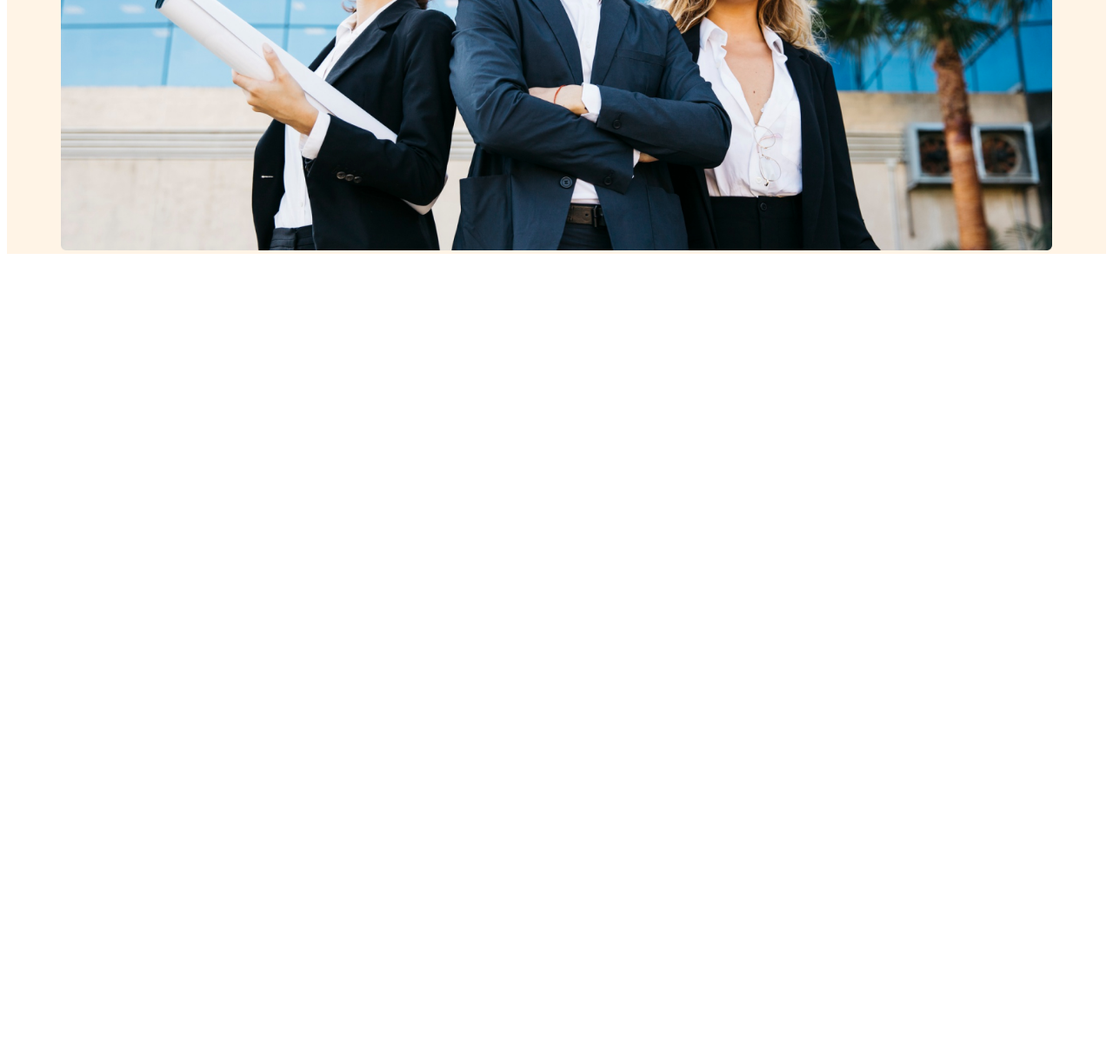
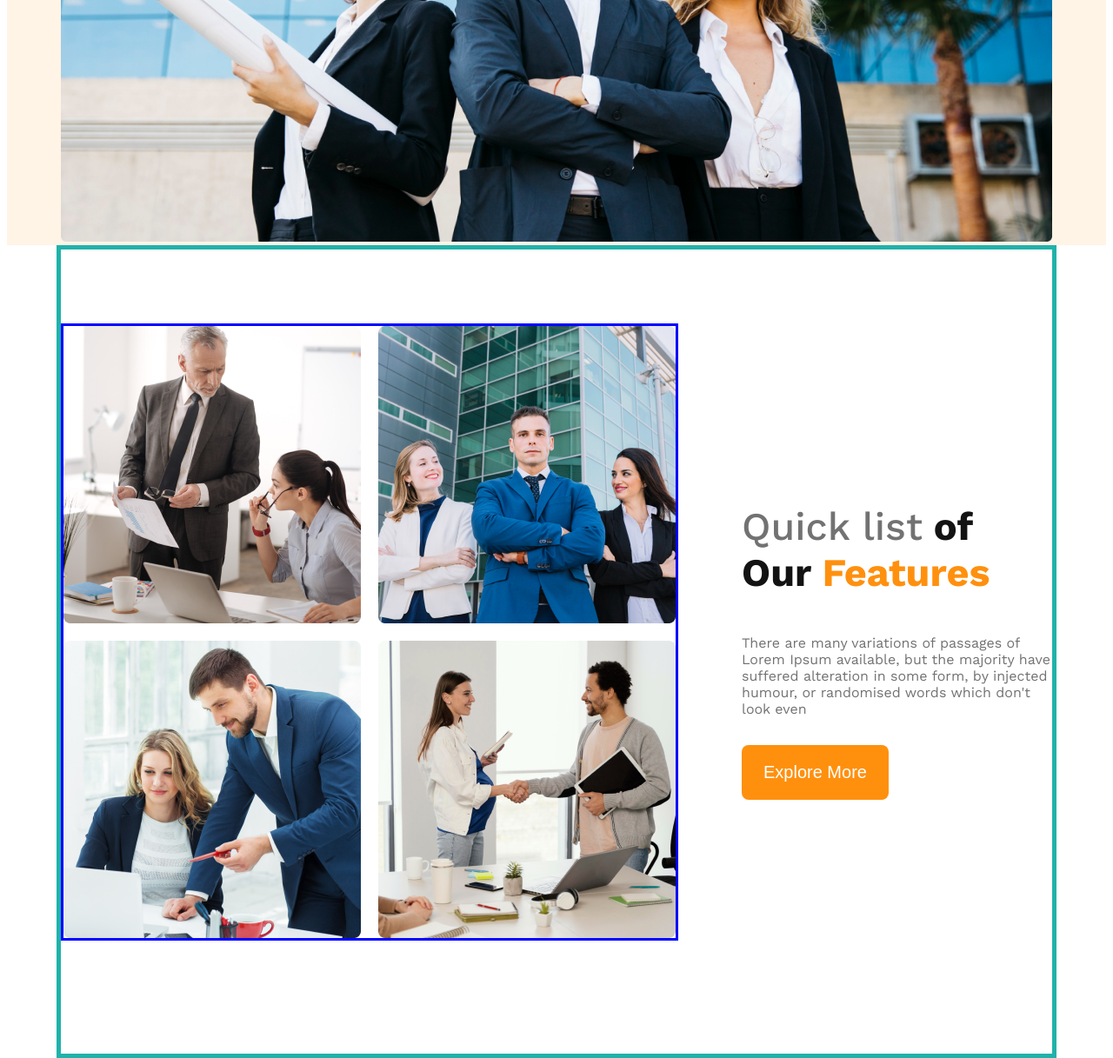
Before and after one commit to omarFaruk99/responsive-g3-architects-website, a plain HTML site: page index.html in a window 1280 px wide. Shown: the part 762-1979 px from the top of the page at 87% size. Before the commit the page ends 1062 px from the top, so only its background shows below. Drawn offline with nearby package versions, Linux system fonts and the light colour scheme.

Commit message:
added team features items

```diff
--- a/index.html
+++ b/index.html
@@ -27,7 +27,19 @@
         </div>
     </header>
     <main class="main">
-
+        <section class="features dis-flex">
+            <div class="team-images">
+                <img src="./assets/images/team1.png" alt="">
+                <img src="./assets/images/team2.png" alt="">
+                <img src="./assets/images/team3.png" alt="">
+                <img src="./assets/images/team4.png" alt="">
+            </div>
+            <div class="our-feature">
+                <h3 class="feature-title dark-1"><span id="fe-ti-1">Quick list</span> of Our <span id="fe-ti-2">Features</span></h3>
+                <p class="feature-des dark-3">There are many variations of passages of Lorem Ipsum available, but the majority have suffered alteration in some form, by injected humour, or randomised words which don't look even</p>
+                <button class="btn-primary">Explore More</button>
+            </div>
+        </section>
     </main>
     <footer class="footer">
 
--- a/styles/g3.css
+++ b/styles/g3.css
@@ -55,6 +55,13 @@
     max-width: 1140px;
     margin: 0 auto;
 }
+.main{
+    border: 5px solid lightseagreen;
+    max-width: 1140px;
+    margin: 0 auto;
+}
+
+
 .banner-content{
     max-width: 860px;
     margin: 0 auto;
@@ -63,7 +70,7 @@
 }
 
 .nav-title{
-    font-size: 3rem ;
+    font-size: 2.81rem ;
     font-weight: bold;
 }
 .nav-anchor{
@@ -108,3 +115,37 @@
         font-weight: bold;
     }
 }
+
+.team-images{
+    border: 3px solid blue;
+    display: grid;
+    grid-template-columns: repeat(2,1fr);
+    gap: 20px;
+}
+.features{
+    align-items: center;
+    margin-top: 85px;
+    margin-bottom: 130px;
+}
+.our-feature{
+    max-width: 537px;
+    margin: 0 auto;
+    margin-left: 73px;
+
+}
+
+.feature-title{
+    font-size: 2.81rem;
+    font-weight: bold;
+}
+#fe-ti-1{
+    color: #727272 ;
+    font-weight: 500;
+}
+#fe-ti-2{
+    color: #FF900E;
+}
+.feature-des{
+    margin-top: 24px;
+    margin-bottom: 32px;
+}
```
